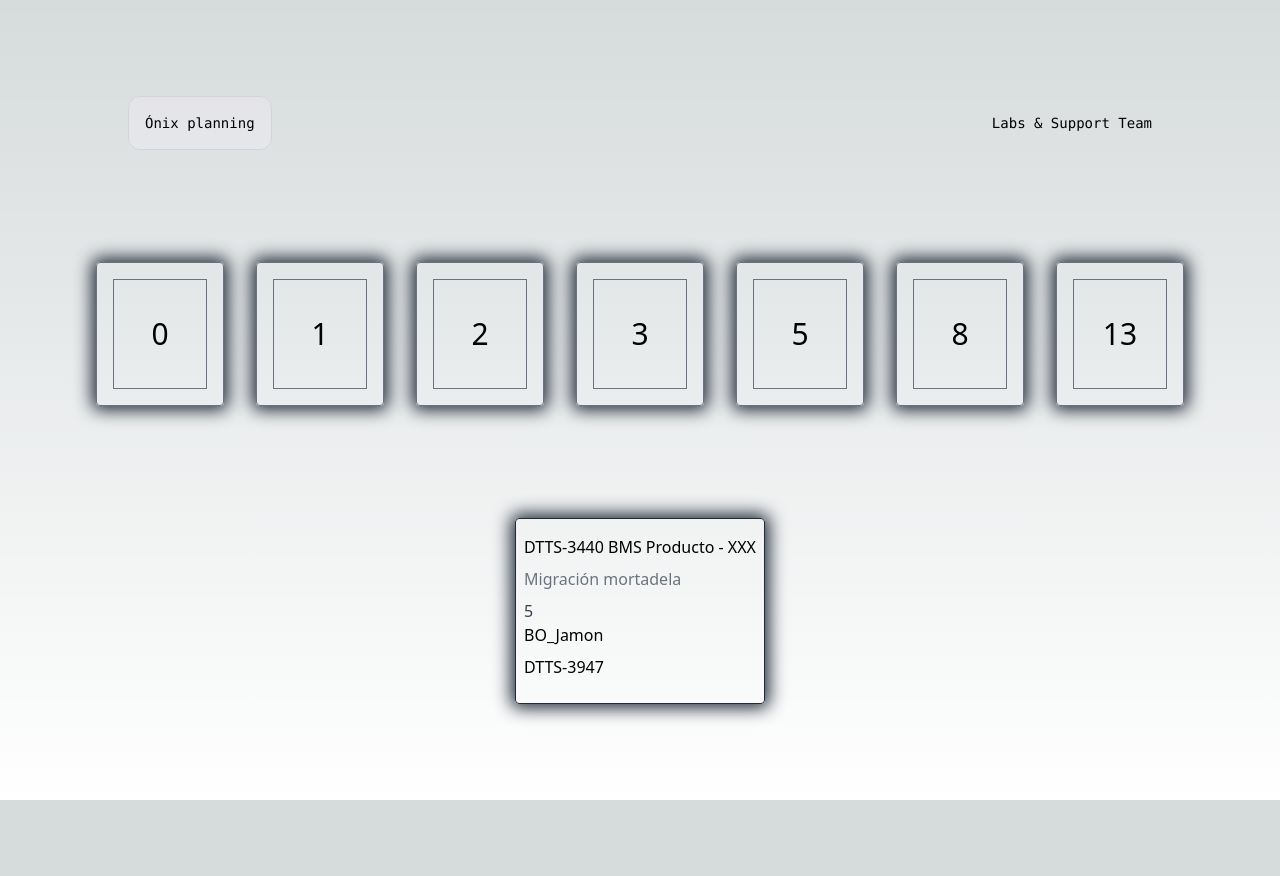
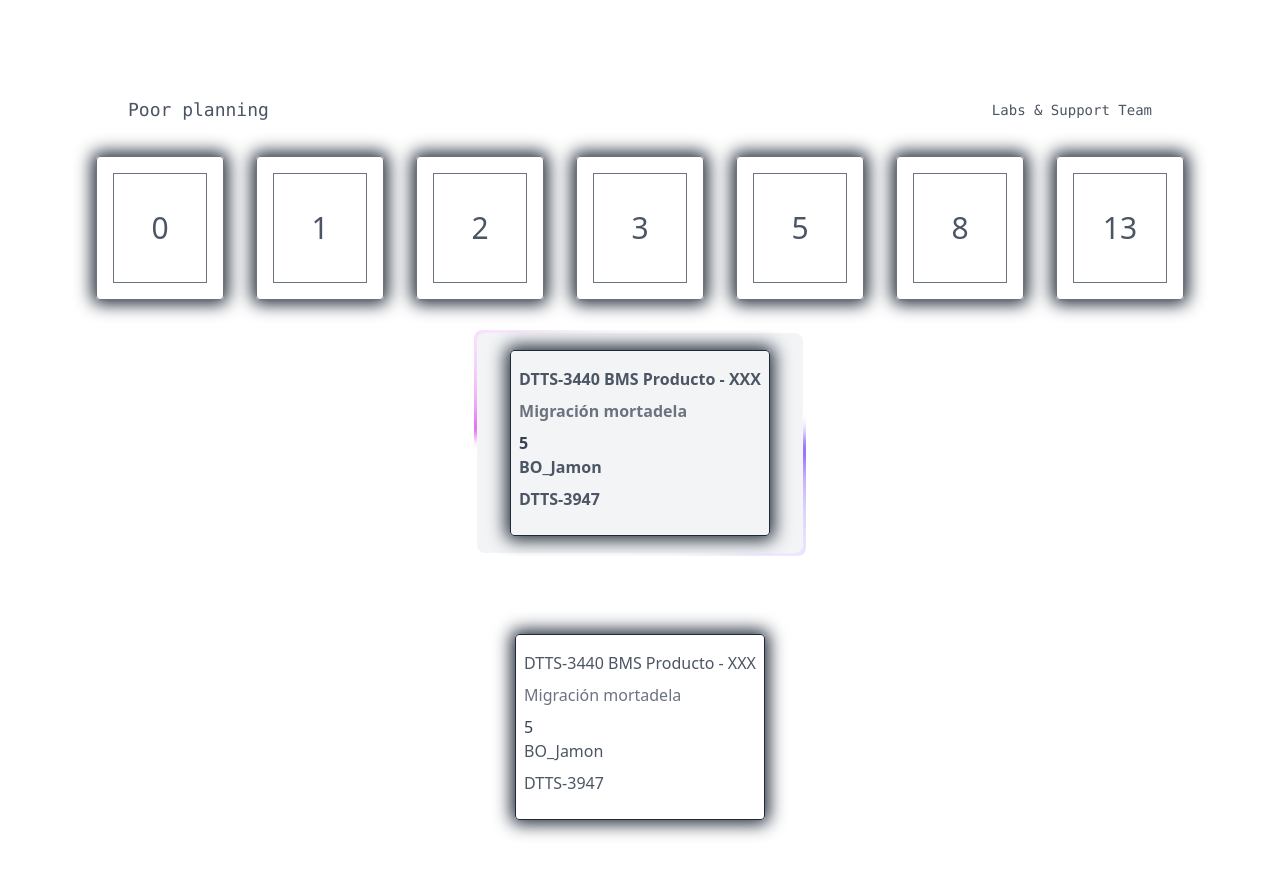
Before and after one commit to jeremias-arriondo-uala/onix-planning, a Next.js app: page / in a window 1280 px wide. Shown: the top 876 px of the page. Before the commit the page ends 800 px from the top, so only its background shows below. Built offline with nearby package versions, Linux system fonts and the light colour scheme.

Commit message:
feat: added card styles and global config

```diff
--- a/src/app/layout.tsx
+++ b/src/app/layout.tsx
@@ -1,4 +1,8 @@
 import "@/styles/globals.css";
+
+// font
+import { Inter } from "next/font/google";
+const inter = Inter({ subsets: ["latin"], variable: "--font-inter" });
 
 export default function RootLayout({
   children,
@@ -7,8 +11,10 @@ export default function RootLayout({
 }) {
   return (
     <html lang="en">
-      <body>
-        <main>{children}</main>
+      <body
+        className={`${inter.variable} font-sans antialiased transition-colors bg-white dark:bg-black min-h-screen grid grid-rows-[auto_1fr_auto]`}
+      >
+        <main className="container px-4 mx-auto">{children}</main>
       </body>
     </html>
   );
--- a/src/app/page.tsx
+++ b/src/app/page.tsx
@@ -11,17 +11,25 @@ export const metadata = {
 
 export default function Home() {
   return (
-    <main className="flex min-h-screen flex-col items-center justify-between p-24">
+    <main className="flex flex-col gap-8 items-center justify-between p-24">
       <div className="z-10 w-full max-w-5xl items-center justify-between font-mono text-sm lg:flex">
-        <p className="fixed left-0 top-0 flex w-full justify-center border-b border-gray-300 bg-gradient-to-b from-zinc-200 pb-6 pt-8 backdrop-blur-2xl dark:border-neutral-800 dark:bg-zinc-800/30 dark:from-inherit lg:static lg:w-auto  lg:rounded-xl lg:border lg:bg-gray-200 lg:p-4 lg:dark:bg-zinc-800/30">
-          Ónix planning
-        </p>
-        <div className="fixed bottom-0 left-0 flex h-48 w-full items-end justify-center bg-gradient-to-t from-white via-white dark:from-black dark:via-black lg:static lg:h-auto lg:w-auto lg:bg-none">
-          Labs & Support Team
-        </div>
+        <p className="text-primary text-hover text-lg">Poor planning</p>
+        <div className="text-primary">Labs & Support Team</div>
       </div>
       <div>
         <ListCards cantCards={13} />
+      </div>
+      <div className="flex justify-center mb-12">
+        <div className="relative rounded-lg pointer-events-none shadow-lgDark ">
+          <div className="z-10 relative overflow-hidden rounded-[inherit] p-[3px] m-[-2px] isolate">
+            <div className="will-change-transform animate-buttonStroke blur-[4px] origin-[center_center] absolute top-0 left-0 right-0 bottom-0 bg-buttonConicGradient"></div>
+            <div className="relative z-100">
+              <div className="flex items-center space-x-3 bg-gray-100 dark:bg-[#0e1422] hover:bg-gray-200 border border-[#ffffff10] text-gray-900 dark:text-white font-bold px-8 py-4 rounded-lg">
+                <Card />
+              </div>
+            </div>
+          </div>
+        </div>
       </div>
       <section>
         <Card />
--- /dev/null
+++ b/src/components/Navbar/index.tsx
@@ -0,0 +1,89 @@
+"use client";
+
+export function Navbar() {
+  return <>
+        <header className='container flex items-center justify-between px-4 py-4 mx-auto font-semibold leading-6 lg:py-6'>
+        <Link className='transition duration-300 text-primary text-hover' href='/'>
+          <svg
+            className='inline mb-1 stroke-current text-primary-500'
+            xmlns='http://www.w3.org/2000/svg'
+            width='36'
+            height='36'
+            viewBox='0 0 24 24'
+            strokeWidth='2'
+            fill='none'
+            strokeLinecap='round'
+            strokeLinejoin='round'
+          >
+            <path d='M0 0h24v24H0z' stroke='none'></path>
+            <path d='M12 4L4 8l8 4 8-4-8-4M4 12l8 4 8-4M4 16l8 4 8-4'></path>
+          </svg>{' '}
+          Creative Company
+        </Link>
+        <div className='flex items-center'>
+          {/* <button
+                type="button"
+                className="flex items-center justify-center w-8 h-8 -my-1 text-primary md:hidden text-hover"
+              >
+                <span className="sr-only">Search</span>
+                <svg
+                  width="24"
+                  height="24"
+                  fill="none"
+                  stroke="currentColor"
+                  strokeWidth="2"
+                  strokeLinecap="round"
+                  strokeLinejoin="round"
+                  aria-hidden="true"
+                >
+                  <path d="m19 19-3.5-3.5"></path>
+                  <circle cx="11" cy="11" r="6"></circle>
+                </svg>
+              </button> */}
+          <div className='ml-2 -my-1 -mr-1'>
+            <button
+              type='button'
+              onClick={() => setIsOpen(true)}
+              className='flex items-center justify-center w-8 h-8 transition duration-300 text-primary text-hover md:hidden focus:outline-none'
+            >
+              <span className='sr-only'>Navigation</span>
+              <svg
+                xmlns='http://www.w3.org/2000/svg'
+                className='w-6 h-6'
+                fill='none'
+                stroke='currentColor'
+                strokeWidth={2}
+              >
+                <path strokeLinecap='round' strokeLinejoin='round' d='M4 6h16M4 12h16M4 18h16' />
+              </svg>
+            </button>
+          </div>
+
+          {/*
+            Main Nav
+          */}
+          <nav className='hidden md:flex'>
+            <ul className='flex items-center space-x-8'>
+              {menuItems.map((item, index) => {
+                return (
+                  <li key={`${index}`}>
+                    <NavLink href={item.path} exact className='transition duration-300 text-hover'>
+                      {item.name}
+                      {item.new ? (
+                        <span className='ml-2 font-medium text-xs leading-5 rounded-full text-new px-2 py-0.5 '>
+                          New
+                        </span>
+                      ) : null}
+                    </NavLink>
+                  </li>
+                );
+              })}
+              <li className='text-base'>
+                <ThemeSwitch />
+              </li>
+            </ul>
+          </nav>
+        </div>
+      </header>
+  </>;
+}
--- a/src/components/cards/PointCard.tsx
+++ b/src/components/cards/PointCard.tsx
@@ -9,7 +9,7 @@ export const PointCard = ({ value = 0 }: PointCardProps) => {
       className="w-32 h-36 p-4 border border-gray-500 rounded overflow-hidden shadow-box shadow-gray-800 hover:shadow-box cursor-pointer"
     >
       <div className="flex items-center justify-center h-full border border-gray-500">
-        <span className="m-4 py-4 px-2 text-3xl">{value}</span>
+        <span className="text-primary m-4 py-4 px-2 text-3xl">{value}</span>
       </div>
     </button>
   );
--- a/src/components/cards/TaskCard.tsx
+++ b/src/components/cards/TaskCard.tsx
@@ -4,7 +4,7 @@ export const Card = () => {
     <article className="w-sm border border-gray-800 rounded overflow-hidden shadow-box shadow-gray-800 hover:shadow-box hover:bg-slate-900">
       <div className="py-4 px-2">
         <section>
-          <h3>DTTS-3440 BMS Producto - XXX</h3>
+          <h3 className="text-primary">DTTS-3440 BMS Producto - XXX</h3>
         </section>
         <section className="my-2">
           <span className="text-gray-500 text-base">Migración mortadela</span>
@@ -13,7 +13,7 @@ export const Card = () => {
           <span title="Custom tooltip text" className="text-gray-700 text-base">
             5
           </span>
-          <span className="">BO_Jamon</span>
+          <span className="text-primary">BO_Jamon</span>
         </div>
         <div className="my-2 flex gap-2">
           {/* <img
@@ -21,7 +21,7 @@ export const Card = () => {
             src="https://via.placeholder.com/20?text=J"
             alt="img"
           /> */}
-          <span>DTTS-3947</span>
+          <span className="text-primary">DTTS-3947</span>
         </div>
       </div>
     </article>
--- /dev/null
+++ b/src/pages/404.ts
@@ -0,0 +1,14 @@
+import { useEffect } from "react";
+import { useRouter } from "next/navigation";
+/*
+  simple 404 function to redirect to home
+*/
+export default function Custom404() {
+  const router = useRouter();
+
+  useEffect(() => {
+    router.replace("/");
+  });
+
+  return null;
+}
--- a/src/styles/globals.css
+++ b/src/styles/globals.css
@@ -2,35 +2,55 @@
 @tailwind components;
 @tailwind utilities;
 
-:root {
-  --foreground-rgb: 0, 0, 0;
-  --background-start-rgb: 214, 219, 220;
-  --background-end-rgb: 255, 255, 255;
-}
+@layer components {
+  /* These styles are for the navigation bar */
+  .text-primary {
+    @apply text-gray-600 dark:text-gray-300;
+  }
 
-@media (prefers-color-scheme: dark) {
-  :root {
-    --foreground-rgb: 255, 255, 255;
-    --background-start-rgb: 0, 0, 0;
-    --background-end-rgb: 0, 0, 0;
+  .text-active {
+    @apply text-fuchsia-600 dark:text-fuchsia-400;
+  }
+
+  .text-hover {
+    @apply hover:text-fuchsia-600 dark:hover:text-fuchsia-400;
+  }
+
+  /* these are for the button with the moving gradient */
+  @keyframes buttonStroke {
+    0% {
+      transform: scaleX(8) scaleY(1.5) rotate(0deg);
+      opacity: 1;
+    }
+
+    to {
+      transform: scaleX(8) scaleY(1.5) rotate(1turn);
+      opacity: 1;
+    }
+  }
+
+  .animate-buttonStroke {
+    animation: buttonStroke 7s linear infinite;
+  }
+
+  .will-change-transform {
+    will-change: transform;
+  }
+
+  .bg-buttonConicGradient {
+    background-image: conic-gradient(
+        transparent 135deg,
+        #8b5cf6 180deg,
+        transparent 255deg
+      ),
+      conic-gradient(transparent -45deg, #d946ef 0deg, transparent 75deg);
+  }
+
+  .main-layout {
+    min-height: 100vh;
+    min-height: 100dvh;
+
+    display: grid;
+    grid-template-rows: auto 1fr auto;
   }
 }
-
-html {
-  box-sizing: border-box;
-}
-*,
-*:before,
-*:after {
-  box-sizing: inherit;
-}
-
-body {
-  color: rgb(var(--foreground-rgb));
-  background: linear-gradient(
-      to bottom,
-      transparent,
-      rgb(var(--background-end-rgb))
-    )
-    rgb(var(--background-start-rgb));
-}
--- a/tailwind.config.js
+++ b/tailwind.config.js
@@ -7,11 +7,6 @@ module.exports = {
   ],
   theme: {
     extend: {
-      backgroundImage: {
-        "gradient-radial": "radial-gradient(var(--tw-gradient-stops))",
-        "gradient-conic":
-          "conic-gradient(from 180deg at 50% 50%, var(--tw-gradient-stops))",
-      },
       boxShadow: {
         box: "0px 0px 17px 4px rgba(99,102,241,0.5)",
       },
```
